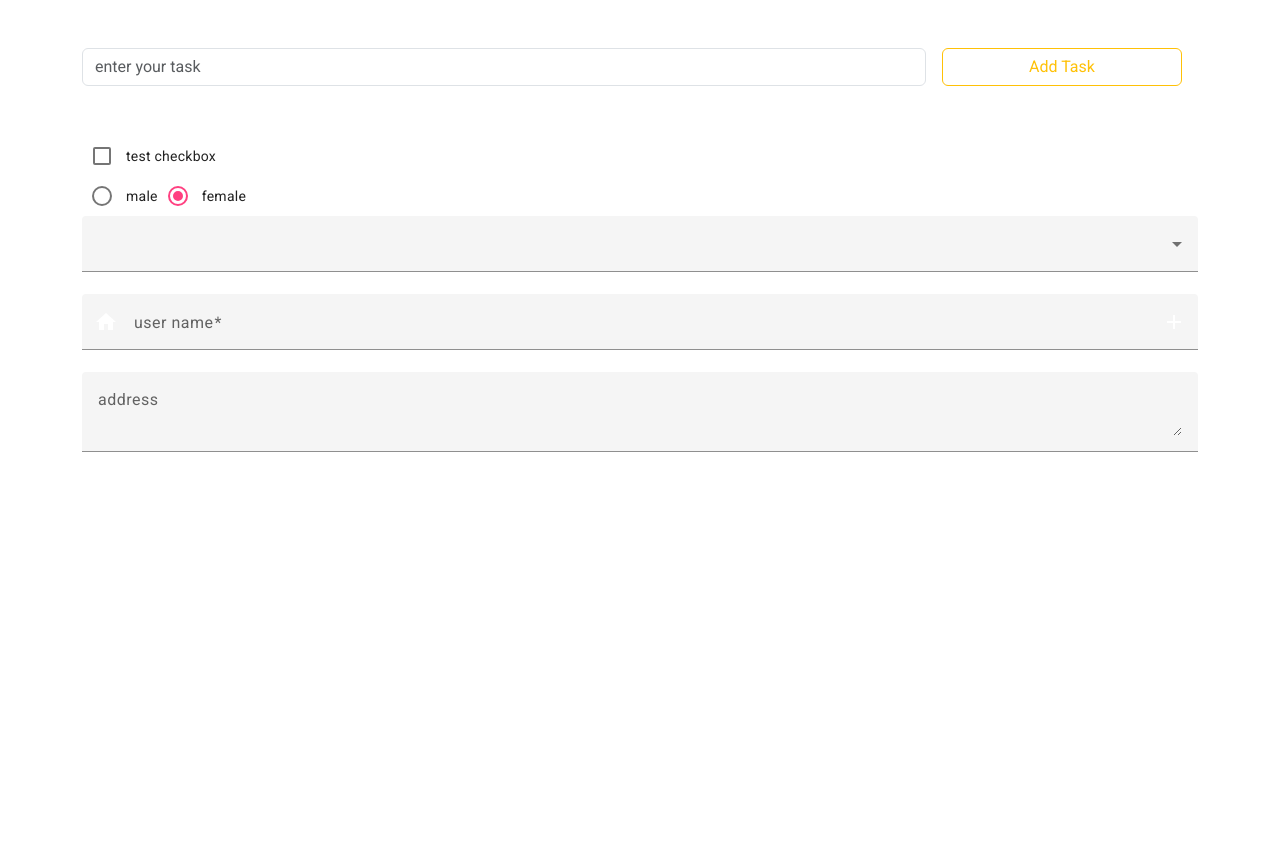
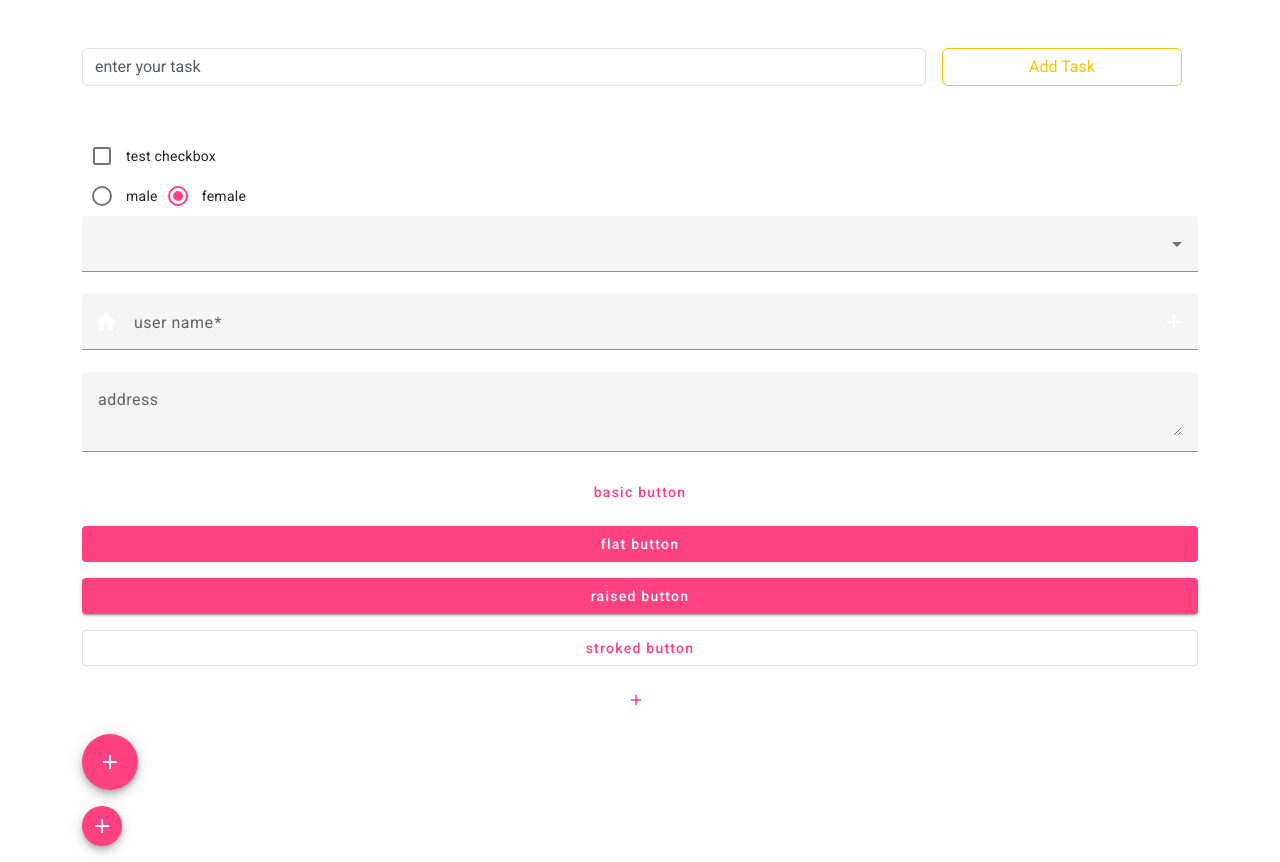
Before and after one commit to angular-codenight/season6, an Angular app: page / in a window 1280 px wide. Before the commit the page ends 800 px from the top, so only its background shows below. Built offline with nearby package versions, Linux system fonts and the light colour scheme.

Commit message:
mat-button

```diff
--- a/src/app/app.component.html
+++ b/src/app/app.component.html
@@ -44,7 +44,19 @@
     <mat-hint>enter your address</mat-hint>
     <mat-error *ngIf="addressInput.invalid">address is required</mat-error>
   </mat-form-field>
-
+<button mat-button color="accent" class="mb-3">basic button</button>
+<button mat-flat-button color="accent" class="mb-3">flat button</button>
+<button mat-raised-button color="accent" class="mb-3">raised button</button>
+<button mat-stroked-button color="accent" class="mb-3">stroked button</button>
+<button mat-button color="accent" class="mb-3">
+<mat-icon>add</mat-icon>
+</button>
+<button mat-fab color="accent" class="mb-3">
+  <mat-icon>add</mat-icon>
+</button>
+<button mat-mini-fab color="accent" class="mb-3">
+  <mat-icon>add</mat-icon>
+</button>
 
   <h1 class="text-dark" *ngIf="isContentShown">content</h1>
 </div>
```
